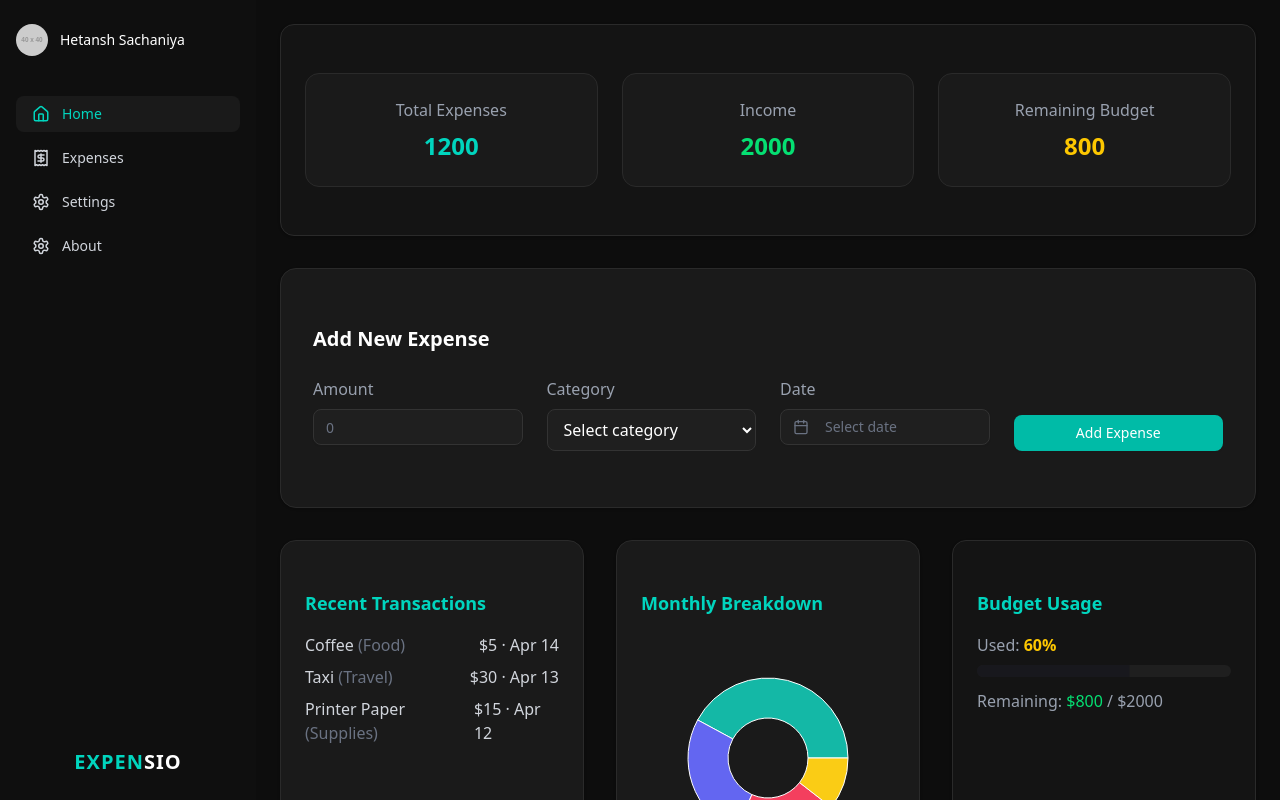
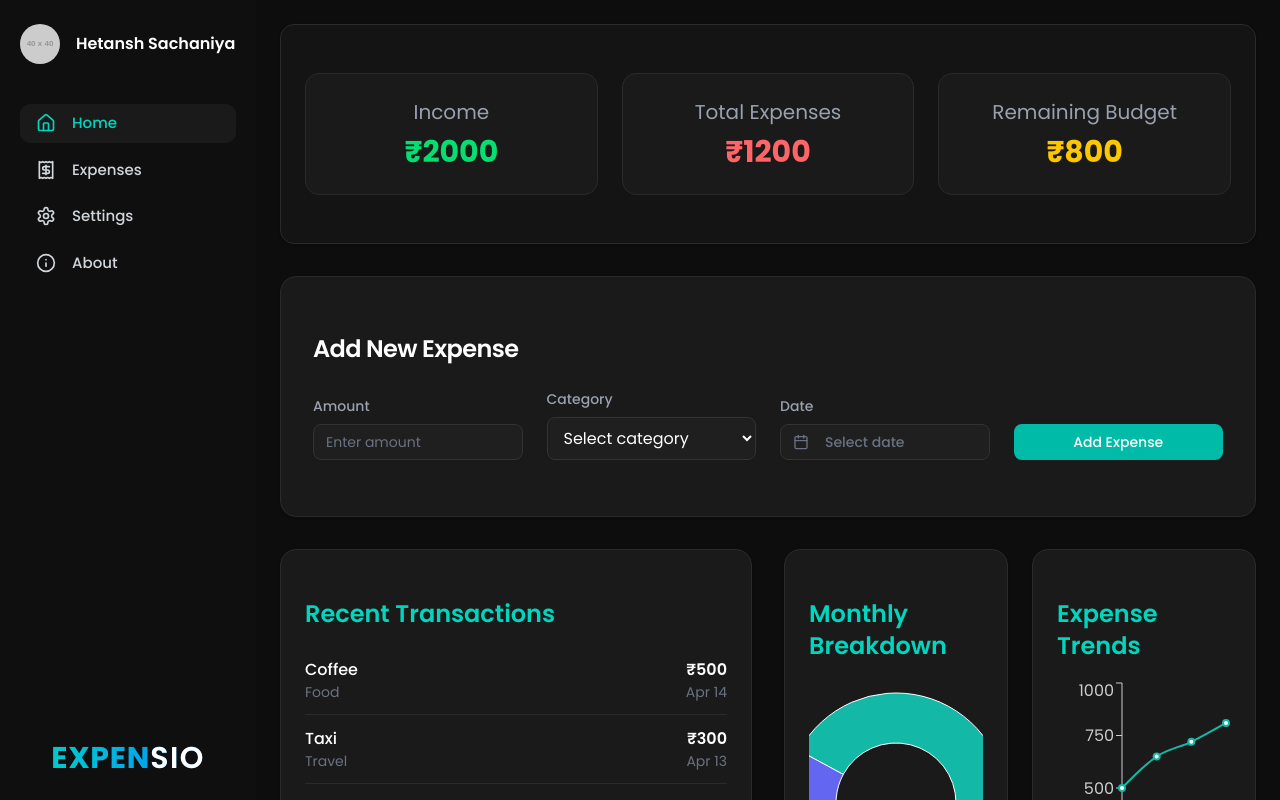
Before and after one commit to Hetansh9736/Expensio, a React (Vite) app: page / in a window 1280 px wide. Shown: the top 800 px of the page. Built offline with nearby package versions, Linux system fonts and the light colour scheme.

Commit message:
home and sidebar cleanup

```diff
--- a/index.html
+++ b/index.html
@@ -3,9 +3,9 @@
 
 <head>
   <meta charset="UTF-8" />
-  <link rel="icon" type="image/svg+xml" href="/vite.svg" />
   <meta name="viewport" content="width=device-width, initial-scale=1.0" />
-  <title>Vite + React</title>
+  <title>EXPENSIO</title>
+  <link href="https://fonts.googleapis.com/css2?family=Poppins:ital,wght@0,100;0,200;0,300;0,400;0,500;0,600;0,700;0,800;0,900;1,100;1,200;1,300;1,400;1,500;1,600;1,700;1,800;1,900&display=swap" rel="stylesheet">
 </head>
 
 <body>
--- a/src/Components/Home.jsx
+++ b/src/Components/Home.jsx
@@ -33,13 +33,9 @@ const expenseTrends = [
   { month: "Apr", value: 810 },
 ]
 const recentTransactions = [
-  { title: "Coffee", amount: 5, category: "Food", date: "Apr 14" },
-  { title: "Taxi", amount: 30, category: "Travel", date: "Apr 13" },
-  { title: "Printer Paper", amount: 15, category: "Supplies", date: "Apr 12" },
-]
-const upcomingExpenses = [
-  { title: "Internet Bill", due: "Apr 20", amount: 60 },
-  { title: "Gym Membership", due: "Apr 22", amount: 40 },
+  { title: "Coffee", amount: 500  , category: "Food", date: "Apr 14" },
+  { title: "Taxi", amount: 300, category: "Travel", date: "Apr 13" },
+  { title: "Printer Paper", amount: 150, category: "Supplies", date: "Apr 12" },
 ]
 
 export default function Home() {
@@ -59,57 +55,64 @@ export default function Home() {
   const budgetUsage = (totalExpense / totalIncome) * 100
 
   return (
-    <div className="grid gap-8 grid-cols-1 xl:grid-cols-3 text-white">
+    <div className="grid gap-8 grid-cols-1 xl:grid-cols-2 text-white font-sans">
       {/* Overview Summary */}
-      <Card className="col-span-1 xl:col-span-3 bg-[#141414] border border-[#2a2a2a]">
+      <Card className="col-span-1 xl:col-span-2 bg-[#141414] border border-[#2a2a2a]">
         <CardContent className="p-6 grid grid-cols-1 sm:grid-cols-3 gap-6">
           {[
-            { label: "Total Expenses", value: `${totalExpense}`, color: "text-teal-400" },
             { label: "Income", value: `${totalIncome}`, color: "text-green-400" },
+            { label: "Total Expenses", value: `${totalExpense}`, color: "text-red-400" },
             { label: "Remaining Budget", value: `${remainingBudget}`, color: "text-yellow-400" },
           ].map((item, i) => (
             <div
               key={i}
               className="flex flex-col items-center justify-center text-center bg-[#1a1a1a] rounded-xl p-6 border border-[#2a2a2a]"
             >
-              <p className="text-gray-400 text-base">{item.label}</p>
-              <h2 className={`text-2xl font-bold mt-2 ${item.color}`}>{item.value}</h2>
+              <p className="text-gray-400 text-xl">{item.label}</p> {/* Larger text for labels */}
+              <h2 className={`text-3xl font-bold mt-2 ${item.color}`}>₹{item.value}</h2> {/* Larger text for values */}
             </div>
           ))}
         </CardContent>
       </Card>
 
-      {/* Add Expense */}
+     {/* Add New Expense */}
      <Card className="col-span-full bg-[#1a1a1a] border border-[#2a2a2a] shadow rounded-2xl">
-        <CardContent className="p-8">
-          <h3 className="text-xl font-semibold mb-6 text-white">Add New Expense</h3>
+  <CardContent className="p-8 space-y-6">
+    <h3 className="text-2xl font-semibold text-white tracking-tight">
+      Add New Expense
+    </h3>
+
     <form
-            className="grid grid-cols-1 md:grid-cols-4 gap-6"
       onSubmit={(e) => {
         e.preventDefault()
         handleAddExpense()
       }}
     >
+      <div className="grid grid-cols-1 md:grid-cols-4 gap-6 items-end w-">
         {/* Amount */}
-            <div className="flex flex-col space-y-2">
-              <label className="text-base text-gray-400">Amount</label>
+        <div className="flex flex-col gap-2">
+          <label className="text-sm font-medium text-gray-400">Amount</label>
           <Input
             type="number"
-                placeholder="0"
+            placeholder="Enter amount"
             className="bg-[#1f1f1f] border border-[#333] text-white placeholder:text-gray-500 focus:ring-teal-500"
             value={expenseInput.amount}
-                onChange={(e) => setExpenseInput({ ...expenseInput, amount: e.target.value })}
+            onChange={(e) =>
+              setExpenseInput({ ...expenseInput, amount: e.target.value })
+            }
             required
           />
         </div>
 
         {/* Category */}
-            <div className="flex flex-col space-y-2">
-              <label className="text-base text-gray-400">Category</label>
+        <div className="flex flex-col gap-2">
+          <label className="text-sm font-medium text-gray-400">Category</label>
           <select
             className="bg-[#1f1f1f] text-white border border-[#333] rounded-md px-3 py-2 focus:ring-teal-500"
             value={expenseInput.category}
-                onChange={(e) => setExpenseInput({ ...expenseInput, category: e.target.value })}
+            onChange={(e) =>
+              setExpenseInput({ ...expenseInput, category: e.target.value })
+            }
             required
           >
             <option value="" disabled>Select category</option>
@@ -121,8 +124,8 @@ export default function Home() {
         </div>
 
         {/* Date */}
-            <div className="flex flex-col space-y-2">
-              <label className="text-base text-gray-400">Date</label>
+        <div className="flex flex-col gap-2">
+          <label className="text-sm font-medium text-gray-400">Date</label>
           <Popover>
             <PopoverTrigger asChild>
               <Button
@@ -132,13 +135,17 @@ export default function Home() {
                 }`}
               >
                 <CalendarIcon className="mr-2 h-4 w-4" />
-                    {expenseInput.date ? format(new Date(expenseInput.date), "MMM dd, yyyy") : "Select date"}
+                {expenseInput.date
+                  ? format(new Date(expenseInput.date), "MMM dd, yyyy")
+                  : "Select date"}
               </Button>
             </PopoverTrigger>
             <PopoverContent className="w-auto p-0 bg-[#1f1f1f] border-[#333] text-white">
               <Calendar
                 mode="single"
-                    selected={expenseInput.date ? new Date(expenseInput.date) : null}
+                selected={
+                  expenseInput.date ? new Date(expenseInput.date) : undefined
+                }
                 onSelect={(date) =>
                   setExpenseInput({
                     ...expenseInput,
@@ -151,41 +158,53 @@ export default function Home() {
           </Popover>
         </div>
 
-            {/* Submit */}
-            <div className="flex items-end">
+        {/* Button */}
+        <div className="flex flex-col gap-2">
+          <label className="text-sm opacity-0">Add</label>
           <Button
             type="submit"
-                className="w-full bg-teal-500 hover:bg-teal-600 text-white font-medium px-4 py-2 rounded-md transition"
+            className="w-full bg-teal-500 hover:bg-teal-600 text-white font-medium py-2 rounded-md transition"
           >
             Add Expense
           </Button>
+        </div>
       </div>
     </form>
   </CardContent>
 </Card>
 
+
+
      {/* Recent Transactions */}
 <Card className="bg-[#1a1a1a] border border-[#2a2a2a] shadow rounded-2xl">
   <CardContent className="p-6">
-          <h3 className="text-lg font-semibold text-teal-400 mb-4">Recent Transactions</h3>
-          <ul className="space-y-2 text-base text-gray-300">
+    <h3 className="text-2xl font-semibold text-teal-400 mb-4">Recent Transactions</h3>
+    <ul className="divide-y divide-[#2a2a2a]">
       {recentTransactions.map((tx, idx) => (
-              <li key={idx} className="flex justify-between">
-                <span>{tx.title} <span className="text-gray-500 text-base">({tx.category})</span></span>
-                <span>${tx.amount} · {tx.date}</span>
+        <li key={idx} className="flex items-center justify-between py-3">
+          <div className="flex flex-col">
+            <span className="text-white font-medium">{tx.title}</span>
+            <span className="text-sm text-gray-500">{tx.category}</span>
+          </div>
+          <div className="text-right">
+            <span className="text-white font-semibold">₹{tx.amount}</span>
+            <div className="text-sm text-gray-500">{tx.date}</div>
+          </div>
         </li>
       ))}
     </ul>
   </CardContent>
 </Card>
 
+      {/* Monthly Breakdown and Expense Trends */}
+      <div className="grid grid-cols-1 xl:grid-cols-2 gap-6">
         {/* Monthly Breakdown */}
         <Card className="bg-[#1a1a1a] border border-[#2a2a2a] shadow rounded-2xl">
           <CardContent className="p-6">
-          <h3 className="text-lg font-semibold text-teal-400 mb-4">Monthly Breakdown</h3>
+            <h3 className="text-2xl font-semibold text-teal-400 mb-4">Monthly Breakdown</h3> {/* Larger title */}
             <ResponsiveContainer width="100%" height={250}>
               <PieChart>
-              <Pie data={categories} dataKey="value" nameKey="name" innerRadius={40} outerRadius={80}>
+                <Pie data={categories} dataKey="value" nameKey="name" innerRadius={60} outerRadius={110}>
                   {categories.map((_, i) => (
                     <Cell key={i} fill={COLORS[i % COLORS.length]} />
                   ))}
@@ -196,24 +215,10 @@ export default function Home() {
           </CardContent>
         </Card>
 
-      {/* Budget Tracker */}
-      <Card className="col-span-1 bg-[#141414] border border-[#2a2a2a] rounded-xl">
+        {/* Expense Trends */}
+        <Card className="bg-[#1a1a1a] border border-[#2a2a2a] shadow rounded-2xl">
           <CardContent className="p-6">
-          <h3 className="text-lg font-semibold text-teal-400 mb-4">Budget Usage</h3>
-          <p className="text-base text-gray-400 mb-2">
-            Used: <span className="text-yellow-400 font-semibold">{Math.round(budgetUsage)}%</span>
-          </p>
-          <Progress value={budgetUsage} className="h-3 bg-[#1f1f1f]" />
-          <p className="text-base text-gray-400 mt-3">
-            Remaining: <span className="text-green-400 font-medium">${remainingBudget}</span> / ${totalIncome}
-          </p>
-        </CardContent>
-      </Card>
-
-      {/* Expense Trends */}
-      <Card className="col-span-full xl:col-span-2 bg-[#1a1a1a] border border-[#2a2a2a] shadow rounded-2xl">
-        <CardContent className="p-6">
-          <h3 className="text-lg font-semibold text-teal-400 mb-4">Expense Trends</h3>
+            <h3 className="text-2xl font-semibold text-teal-400 mb-4">Expense Trends</h3> {/* Larger title */}
             <ResponsiveContainer width="100%" height={250}>
               <LineChart data={expenseTrends}>
                 <XAxis dataKey="month" stroke="#ccc" />
@@ -224,21 +229,7 @@ export default function Home() {
             </ResponsiveContainer>
           </CardContent>
         </Card>
-
-      {/* Upcoming Bills */}
-      <Card className="bg-[#1a1a1a] border border-[#2a2a2a] shadow rounded-2xl">
-        <CardContent className="p-6">
-          <h3 className="text-lg font-semibold text-teal-400 mb-4">Upcoming Bills</h3>
-          <ul className="text-base text-gray-300 space-y-2">
-            {upcomingExpenses.map((bill, i) => (
-              <li key={i} className="flex justify-between">
-                <span>{bill.title}</span>
-                <span>${bill.amount} · {bill.due}</span>
-              </li>
-            ))}
-          </ul>
-        </CardContent>
-      </Card>
+      </div>
     </div>
   )
 }
--- a/src/Components/Sidebar.jsx
+++ b/src/Components/Sidebar.jsx
@@ -1,41 +1,39 @@
-// src/components/Sidebar.jsx
 import { useState } from "react"
 import {
   Home,
   Receipt,
   Settings,
   Menu,
+  Info,
 } from "lucide-react"
 import { Avatar, AvatarImage, AvatarFallback } from "../components/ui/avatar"
 import {
   Drawer,
   DrawerTrigger,
   DrawerContent,
-  DrawerClose,
 } from "../components/ui/drawer"
 
 const navItems = [
   { name: "Home", icon: Home },
   { name: "Expenses", icon: Receipt },
   { name: "Settings", icon: Settings },
-  { name: "About", icon: Settings },
-
+  { name: "About", icon: Info },
 ]
 
 export default function Sidebar() {
   const [active, setActive] = useState("Home")
 
   const SidebarContent = ({ onLinkClick }) => (
-    <div className="h-full w-64 bg-[#0f0f0f] text-white flex flex-col justify-between px-4 py-6">
-      {/* Avatar */}
+    <div className="h-full w-64 bg-[#0f0f0f] text-white flex flex-col justify-between px-5 py-6">
+      {/* Profile */}
       <div>
-        <div className="flex items-center gap-3 mb-10">
-          <Avatar>
+        <div className="flex items-center gap-4 mb-10">
+          <Avatar className="h-10 w-10">
             <AvatarImage src="https://via.placeholder.com/40" />
-            <AvatarFallback className="text-black font-bold">HS</AvatarFallback>
+            <AvatarFallback className="text-black font-semibold text-lg">HS</AvatarFallback>
           </Avatar>
           <div>
-            <p className="text-sm font-medium">Hetansh Sachaniya</p>
+            <p className="text-base font-semibold leading-tight">Hetansh Sachaniya</p>
           </div>
         </div>
 
@@ -48,31 +46,32 @@ export default function Sidebar() {
                 setActive(name)
                 onLinkClick?.()
               }}
-              className={`flex items-center gap-3 px-4 py-2 rounded-md text-sm font-medium transition-colors w-full text-left ${active === name
-                ? "bg-[#1a1a1a] text-teal-400"
-                : "hover:bg-[#1f1f1f] text-gray-300"
+              className={`flex items-center gap-4 px-4 py-2 rounded-lg text-[15px] font-medium transition w-full text-left ${active === name
+                  ? "bg-[#1a1a1a] text-teal-400"
+                  : "hover:bg-[#1f1f1f] text-gray-300"
                 }`}
             >
-              <Icon size={18} />
+              <Icon size={20} />
               {name}
             </button>
           ))}
         </nav>
       </div>
 
-      {/* Branding */}
+      {/* Logo */}
       <div className="text-center">
-        <h1 className="font-bold text-xl tracking-wider">
-          <span className="text-teal-400">EXPEN</span>
-          <span className="text-white">SIO</span>
+        <h1 className="font-bold text-3xl tracking-wide bg-gradient-to-r text-transparent bg-clip-text from-teal-400 to-blue-500">
+          <span>EXPEN</span>
+          <span className="text-white text-3xl font-semibold tracking-wider">SIO</span>
         </h1>
+
       </div>
     </div>
   )
 
   return (
     <>
-      {/* Mobile: Drawer */}
+      {/* Mobile Drawer */}
       <div className="md:hidden fixed top-4 left-4 z-50">
         <Drawer direction="left">
           <DrawerTrigger asChild>
@@ -89,7 +88,7 @@ export default function Sidebar() {
         </Drawer>
       </div>
 
-      {/* Desktop: Fixed Sidebar */}
+      {/* Desktop Sidebar */}
       <div className="hidden md:flex fixed left-0 top-0 h-screen w-64 z-40">
         <SidebarContent />
       </div>
--- a/src/index.css
+++ b/src/index.css
@@ -113,7 +113,14 @@
 @layer base {
   * {
     @apply border-border outline-ring/50;
+    @import url('https://fonts.googleapis.com/css2?family=Poppins:ital,wght@0,100;0,200;0,300;0,400;0,500;0,600;0,700;0,800;0,900;1,100;1,200;1,300;1,400;1,500;1,600;1,700;1,800;1,900&display=swap');
+    font-family: 'Poppins', sans-serif;
+    .text-shadow {
+      text-shadow: 2px 2px 5px rgba(0, 0, 0, 0.7);
+    }
+
   }
+
   body {
     @apply bg-background text-foreground;
 
```
Lines whose indentation alone changed are shown as unchanged.
